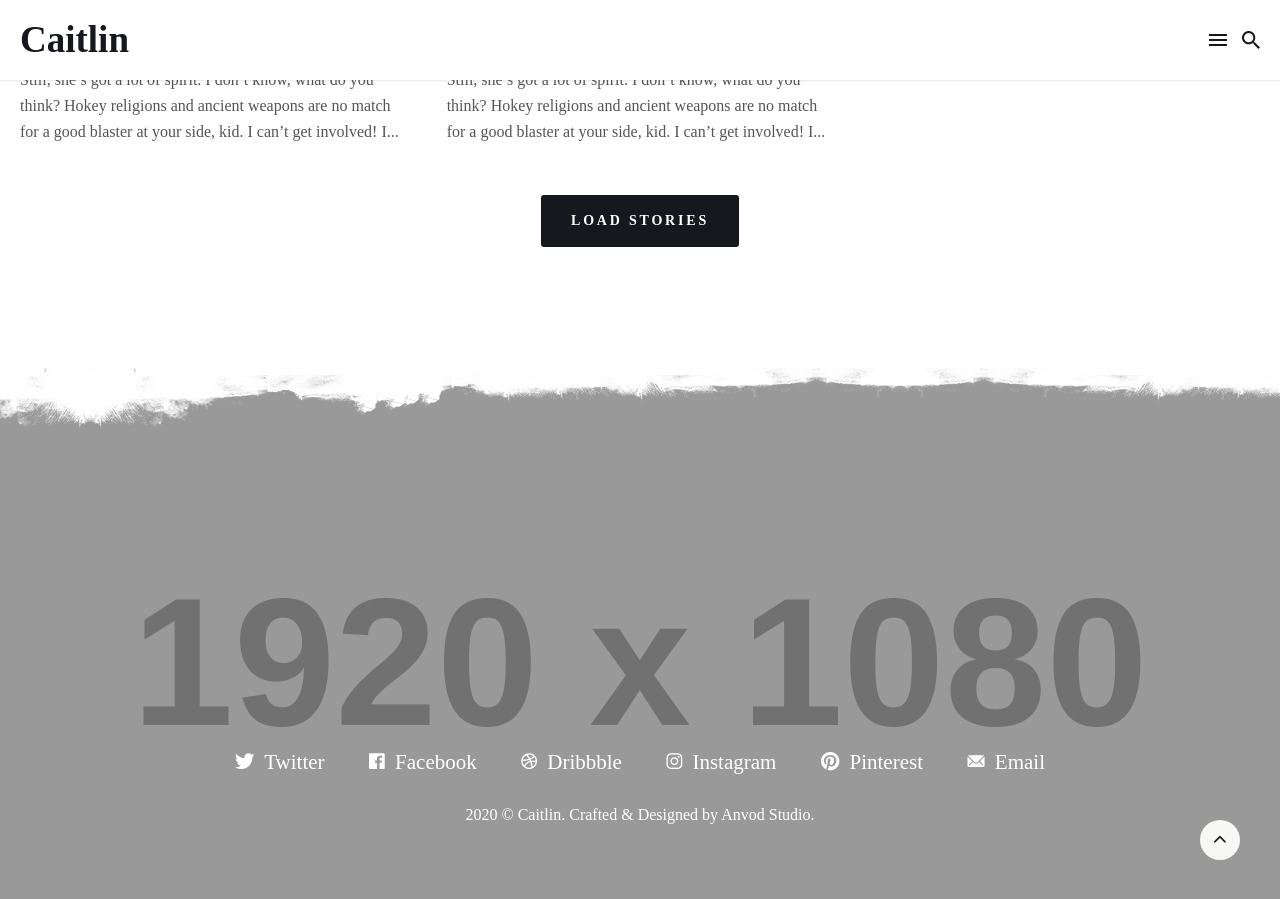
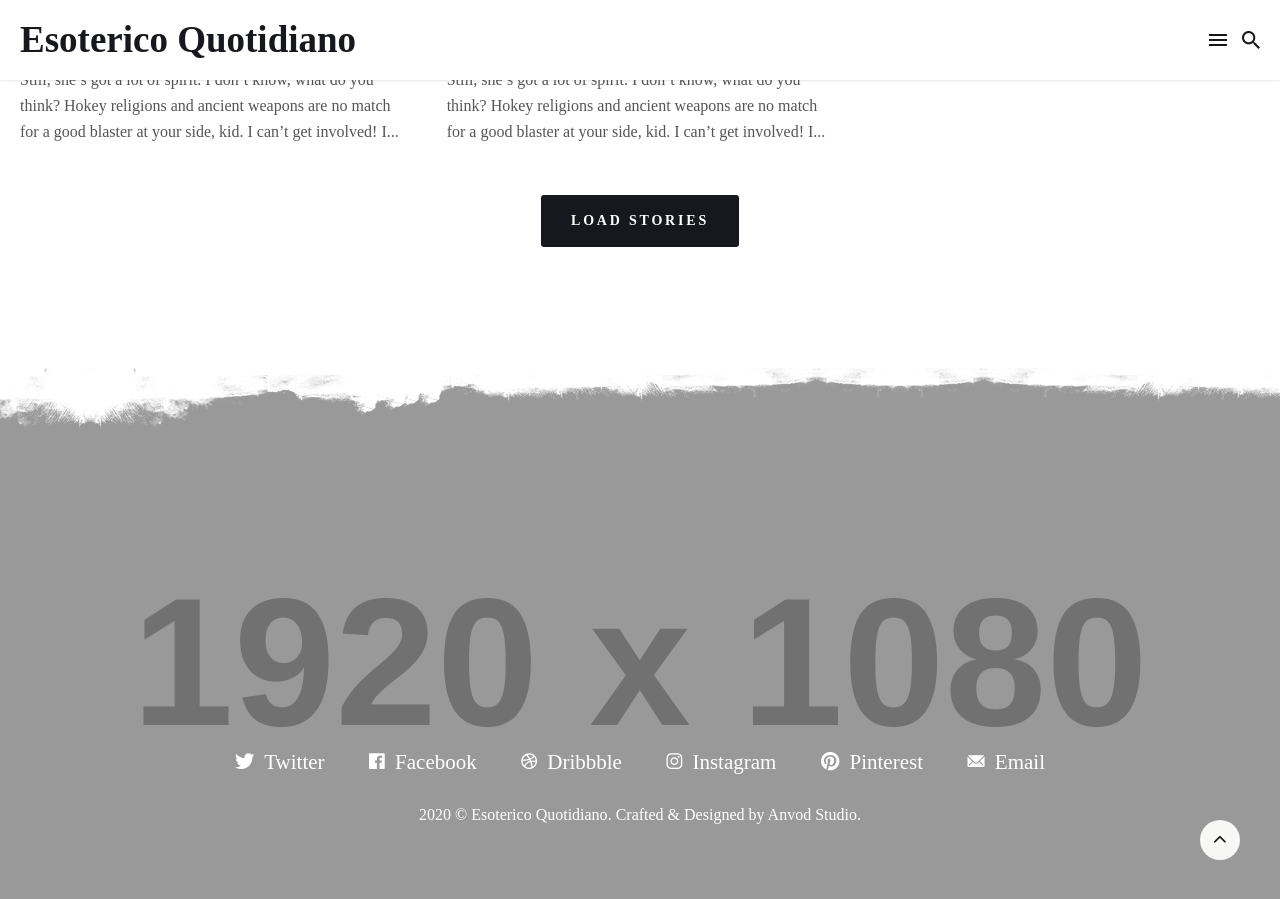
Before and after one commit to stanislasbonifetto/esotericoquotidiano, a Jekyll site: the page built from index.html, in a window 1280 px wide and 900 px high, scrolled down 2987 px. Built offline with Jekyll 4.4.1, drawn with Linux system fonts in a browser that asks for light colours; nearby versions of some CDN libraries; some web fonts are replaced; the list of posts is cut into pages by our own code.

Commit message:
change the site title

```diff
--- a/_config.yml
+++ b/_config.yml
@@ -1,7 +1,7 @@
 #-------------------------------
 # General Site Settings
 
-title: Caitlin
+title: Esoterico Quotidiano
 logo: # You can add own logo. For example '/images/logo.png'.
 description:
 baseurl: "/esotericoquotidiano" # the subpath of your site, e.g. /blog
```
